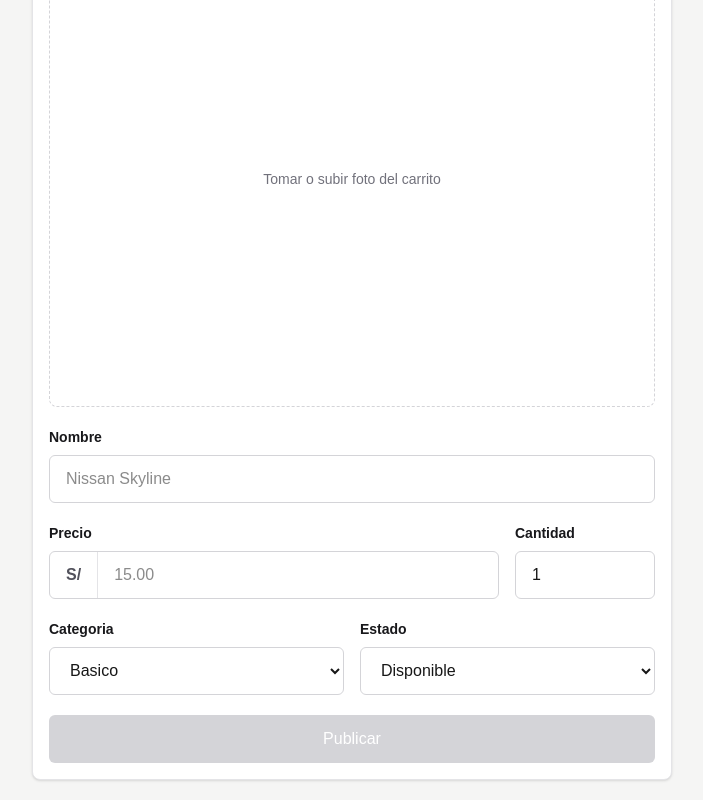
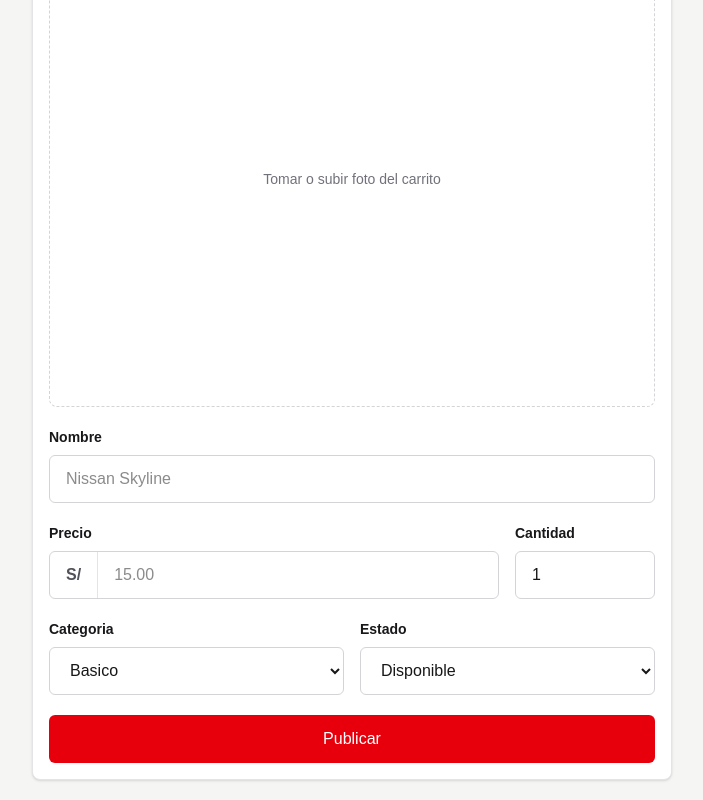
Before and after one commit to emperadorxp1/teejoshDiecastFast, a Next.js app: page /admin/products/new in a window 1280 px wide. Shown: the part 218-1018 px from the top of the page, without its empty margins (288-991 px from the left). Built offline with nearby package versions, Linux system fonts and the light colour scheme.

Commit message:
Show admin action progress

```diff
--- a/src/app/admin/products/page.tsx
+++ b/src/app/admin/products/page.tsx
@@ -1,4 +1,5 @@
 import Link from "next/link";
+import { AdminActionButton } from "@/components/AdminActionButton";
 import { ProductCard } from "@/components/ProductCard";
 import { getProducts } from "@/lib/products";
 import { markProductSoldAction, publishProductAction } from "../actions";
@@ -43,17 +44,18 @@ export default async function AdminProductsPage() {
                   type="hidden"
                   value={product.quantity}
                 />
-                <button
-                  className="h-full w-full rounded-md bg-red-600 px-3 py-2.5 text-sm font-black text-white"
+                <AdminActionButton
+                  pendingLabel="Publicando..."
+                  variant="primary"
                 >
                   Publicar
-                </button>
+                </AdminActionButton>
               </form>
               <form action={markProductSoldAction}>
                 <input name="id" type="hidden" value={product.id} />
-                <button className="h-full w-full rounded-md border border-zinc-300 bg-white px-3 py-2.5 text-sm font-semibold text-zinc-800">
+                <AdminActionButton pendingLabel="Marcando...">
                   Marcar vendido
-                </button>
+                </AdminActionButton>
               </form>
             </div>
           </div>
--- /dev/null
+++ b/src/components/AdminActionButton.tsx
@@ -0,0 +1,31 @@
+"use client";
+
+import { useFormStatus } from "react-dom";
+
+type AdminActionButtonProps = {
+  children: React.ReactNode;
+  pendingLabel: string;
+  variant?: "primary" | "secondary";
+};
+
+export function AdminActionButton({
+  children,
+  pendingLabel,
+  variant = "secondary",
+}: AdminActionButtonProps) {
+  const { pending } = useFormStatus();
+  const styles =
+    variant === "primary"
+      ? "bg-red-600 text-white disabled:bg-red-400"
+      : "border border-zinc-300 bg-white text-zinc-800 disabled:bg-zinc-100";
+
+  return (
+    <button
+      type="submit"
+      disabled={pending}
+      className={`h-full w-full rounded-md px-3 py-2.5 text-sm font-semibold disabled:cursor-wait ${styles}`}
+    >
+      {pending ? pendingLabel : children}
+    </button>
+  );
+}
--- a/src/components/ProductForm.tsx
+++ b/src/components/ProductForm.tsx
@@ -1,6 +1,7 @@
 "use client";
 
-import { useMemo, useState } from "react";
+import { useState } from "react";
+import { useFormStatus } from "react-dom";
 import {
   PRODUCT_CATEGORIES,
   PRODUCT_STATUSES,
@@ -33,15 +34,6 @@ export function ProductForm({
   );
   const [status, setStatus] = useState<ProductStatus>(
     initialProduct?.status ?? "Disponible",
-  );
-
-  const canSubmit = useMemo(
-    () =>
-      name.trim().length > 0 &&
-      parseDecimal(price) > 0 &&
-      Number.isInteger(Number(quantity)) &&
-      Number(quantity) >= 0,
-    [name, price, quantity],
   );
 
   return (
@@ -87,6 +79,7 @@ export function ProductForm({
           onChange={(event) => setName(event.target.value)}
           className="h-12 w-full rounded-md border border-zinc-300 bg-white px-4 text-base outline-none focus:border-red-500 focus:ring-2 focus:ring-red-100"
           placeholder="Nissan Skyline"
+          required
           type="text"
         />
       </label>
@@ -108,6 +101,7 @@ export function ProductForm({
               inputMode="decimal"
               pattern="[0-9]*[,.]?[0-9]*"
               placeholder="15.00"
+              required
               type="text"
             />
           </div>
@@ -123,6 +117,7 @@ export function ProductForm({
             onChange={(event) => setQuantity(event.target.value)}
             className="h-12 w-full rounded-md border border-zinc-300 bg-white px-4 text-base outline-none focus:border-red-500 focus:ring-2 focus:ring-red-100"
             min="0"
+            required
             step="1"
             type="number"
           />
@@ -165,17 +160,21 @@ export function ProductForm({
         </label>
       </div>
 
-      <button
-        type="submit"
-        disabled={!canSubmit}
-        className="min-h-12 w-full rounded-md bg-red-600 px-5 py-3 text-base font-black text-white transition hover:bg-red-700 disabled:cursor-not-allowed disabled:bg-zinc-300"
-      >
-        {submitLabel}
-      </button>
+      <ProductSubmitButton label={submitLabel} />
     </form>
   );
 }
 
-function parseDecimal(value: string) {
-  return Number(value.replace(",", "."));
+function ProductSubmitButton({ label }: { label: string }) {
+  const { pending } = useFormStatus();
+
+  return (
+    <button
+      type="submit"
+      disabled={pending}
+      className="min-h-12 w-full rounded-md bg-red-600 px-5 py-3 text-base font-black text-white transition hover:bg-red-700 disabled:cursor-wait disabled:bg-red-400"
+    >
+      {pending ? "Guardando..." : label}
+    </button>
+  );
 }
```
